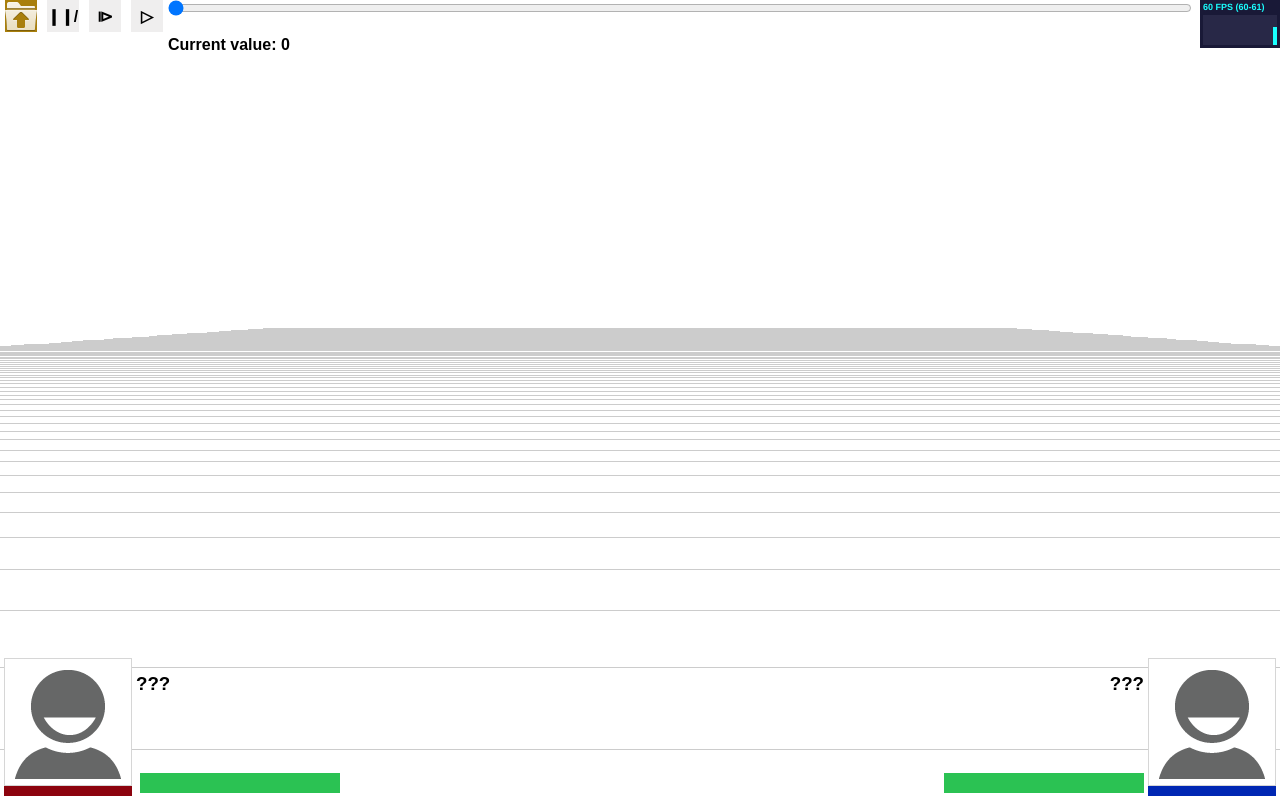
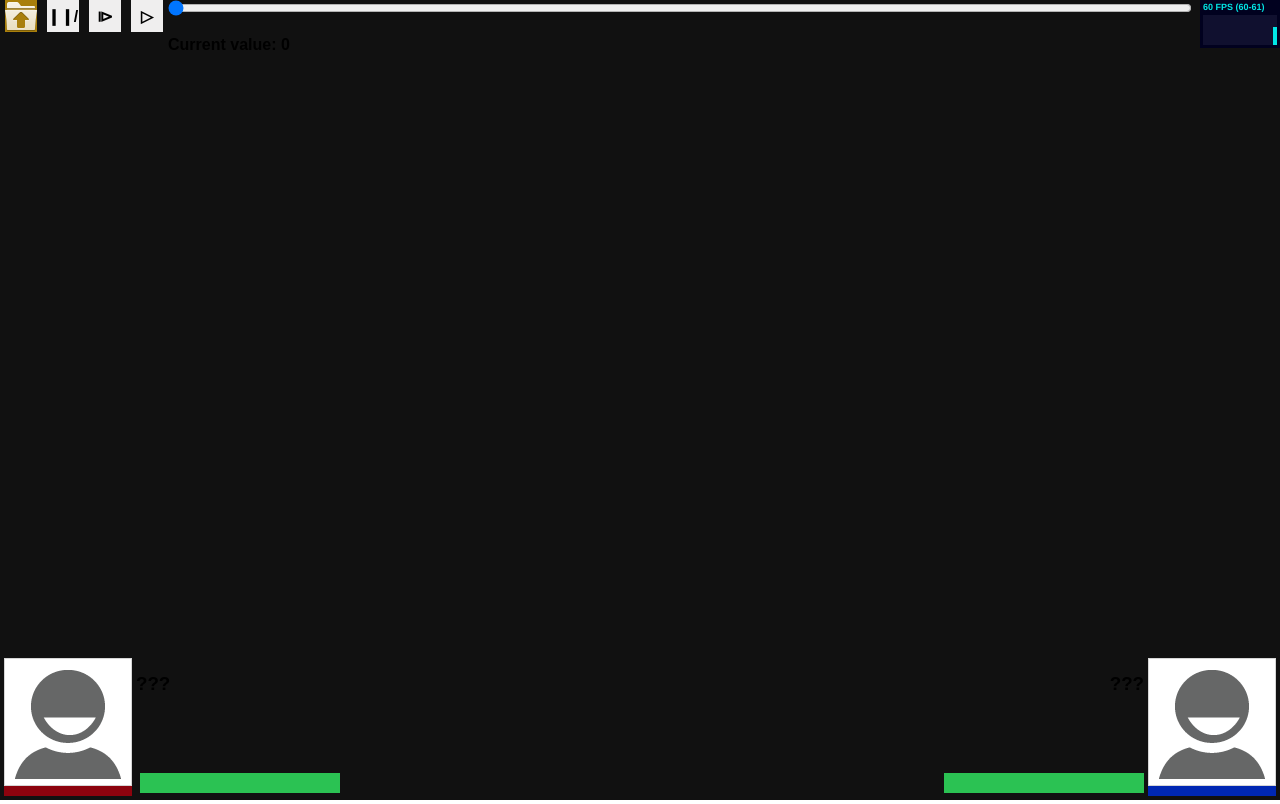
Before and after one commit to david-westreicher/battlecodevis, a website: page index.html in a window 1280 px wide. Drawn offline with Linux system fonts and the light colour scheme.

Commit message:
new floor texture

```diff
--- a/index.html
+++ b/index.html
@@ -85,7 +85,7 @@
         renderer = new THREE.WebGLRenderer();
         renderer.shadowMapEnabled = true;
         renderer.shadowMapSoft = false;
-        renderer.setClearColor( 0xffffff );
+        renderer.setClearColor( 0x111111 );
         renderer.setPixelRatio( window.devicePixelRatio );
         renderer.setSize( window.innerWidth, window.innerHeight );
         container.appendChild( renderer.domElement );
--- a/src/javascript/renderer.js
+++ b/src/javascript/renderer.js
@@ -42,6 +42,7 @@ function init() {
 	scene = new THREE.Scene();
     explosionRenderer.init(scene);
 
+	// shots
 	var lineGeom = new THREE.Geometry();
 	for(var i=0;i<2*100;i++){
 		lineGeom.vertices.push(new THREE.Vector3(0,0,0));
@@ -65,8 +66,11 @@ function init() {
 	gridMesh = new THREE.Line(gridGeom,new THREE.LineBasicMaterial({color:0xCCCCCC}),THREE.LinePieces);
 	gridMesh.position.z = 0.1;
 	scene.add(gridMesh);
+	gridMesh.visible = false;
 
 	//LIGHT
+	var ambientLight = new THREE.AmbientLight(0x222222);
+	scene.add(ambientLight);
 	var light = new THREE.DirectionalLight(0xffffff, 1);
 	light.castShadow = true;
 	//light.shadowCameraVisible = true;
```
Also changed, not shown: assets/images/floortexture.jpg, assets/models/textures/grass-seamless-01.jpg (added).
